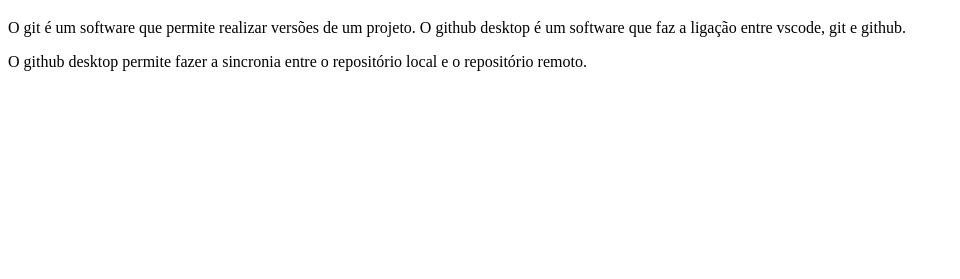
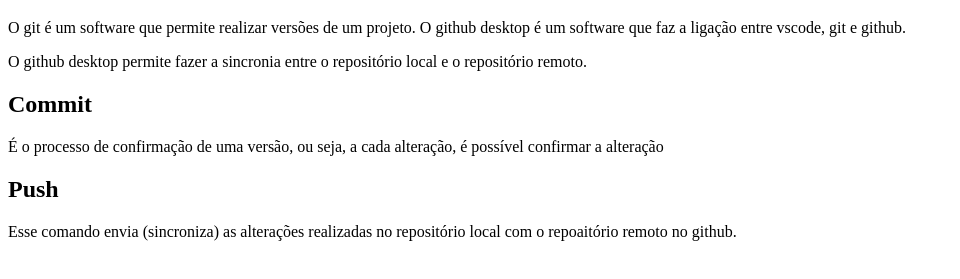
Before and after one commit to ivalenga/3infoM, a plain HTML site: page index.html in a window 1280 px wide. Shown: the part 61-340 px from the top of the page, without its empty margins (0-960 px from the left). Drawn offline with Linux system fonts and the light colour scheme.

Commit message:
Update index.html

```diff
--- a/index.html
+++ b/index.html
@@ -9,7 +9,10 @@
     <h1>Versionamento</h1>
     <p>O git é um software que permite realizar versões de um projeto. O github desktop é um software que faz a ligação entre vscode, git e github.</p>
     <p>O github desktop permite fazer a sincronia entre o repositório local e o repositório remoto.</p>
-
+    <h2>Commit</h2>
+    <p>É o processo de confirmação de uma versão, ou seja, a cada alteração, é possível confirmar a alteração</p>
+    <h2>Push</h2>
+    <p>Esse comando envia (sincroniza) as alterações realizadas no repositório local com o repoaitório remoto no github.</p>
 
 </body>
 </html>
```
